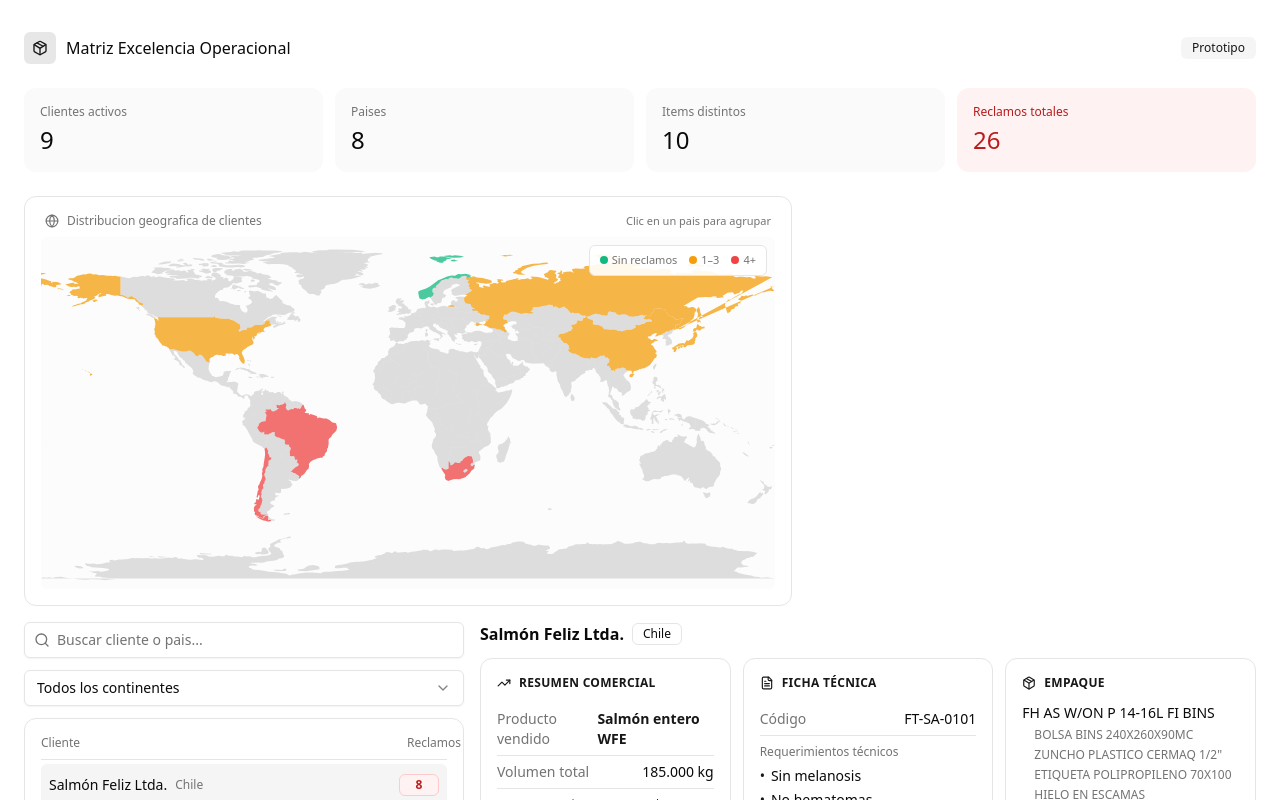
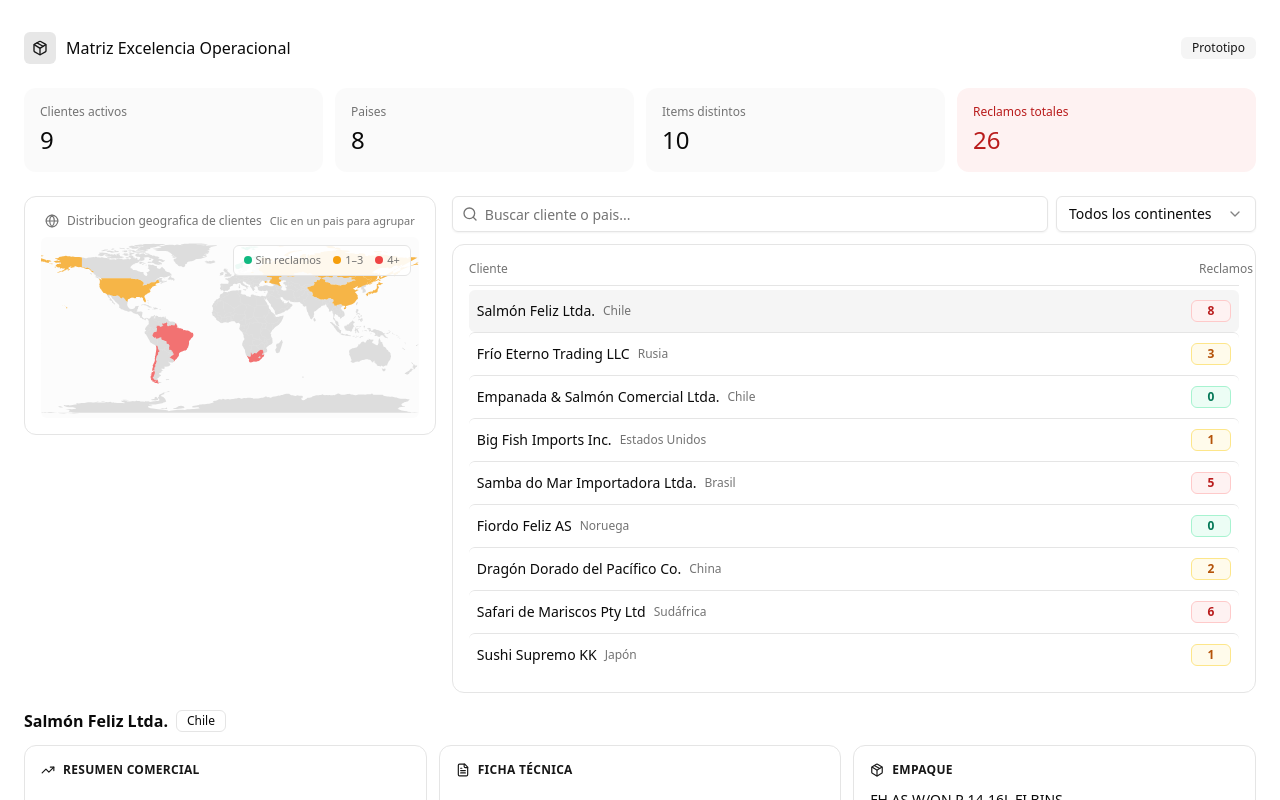
Before and after one commit to FranciscoSaldivia/Testing, a React (Vite) app in the folder matriz-excelencia-operacional/: page / in a window 1280 px wide. Shown: the top 800 px of the page. Built offline with nearby package versions, Linux system fonts and the light colour scheme.

Commit message:
Add files via upload

```diff
--- a/matriz-excelencia-operacional/src/App.tsx
+++ b/matriz-excelencia-operacional/src/App.tsx
@@ -97,7 +97,8 @@ export default function App() {
           totalReclamos={totalReclamos}
         />
 
-        <Card className="shadow-none mb-4 max-w-3xl">
+        <div className="grid grid-cols-1 lg:grid-cols-[auto_1fr] gap-4 items-start mb-4">
+          <Card className="shadow-none max-w-3xl">
             <CardContent className="p-4">
               <div className="flex items-center gap-2 px-1 pb-2 text-xs font-medium text-muted-foreground">
                 <Globe className="h-3.5 w-3.5" />
@@ -114,9 +115,9 @@ export default function App() {
             </CardContent>
           </Card>
 
-        <div className="grid grid-cols-1 lg:grid-cols-[440px_1fr] gap-4 items-start">
           <div className="space-y-3">
-            <div className="relative">
+            <div className="flex gap-2">
+              <div className="relative flex-1">
                 <Search className="absolute left-2.5 top-1/2 -translate-y-1/2 h-4 w-4 text-muted-foreground" />
                 <Input
                   placeholder="Buscar cliente o pais..."
@@ -126,7 +127,7 @@ export default function App() {
                 />
               </div>
               <Select value={continentFilter} onValueChange={handleContinentChange}>
-              <SelectTrigger>
+                <SelectTrigger className="w-[200px]">
                   <SelectValue placeholder="Continente" />
                 </SelectTrigger>
                 <SelectContent>
@@ -138,6 +139,7 @@ export default function App() {
                   ))}
                 </SelectContent>
               </Select>
+            </div>
 
             {activeFilterLabel && (
               <div className="flex items-center gap-2 text-sm">
@@ -161,7 +163,7 @@ export default function App() {
                   <span className="flex-1">Cliente</span>
                   <span className="w-10 text-center">Reclamos</span>
                 </div>
-                <div className="max-h-[calc(100vh-24rem)] min-h-[240px] overflow-y-auto">
+                <div className="max-h-[calc(100vh-24rem)] min-h-[180px] overflow-y-auto">
                   <ClientList
                     clientes={filteredClientes}
                     selectedNombre={clienteSeleccionadoObj?.nombre ?? null}
@@ -171,10 +173,10 @@ export default function App() {
               </CardContent>
             </Card>
           </div>
+        </div>
 
         {clienteSeleccionadoObj && <ClientDetail cliente={clienteSeleccionadoObj} />}
       </div>
     </div>
-    </div>
   );
 }
```
Lines whose indentation alone changed are shown as unchanged.
